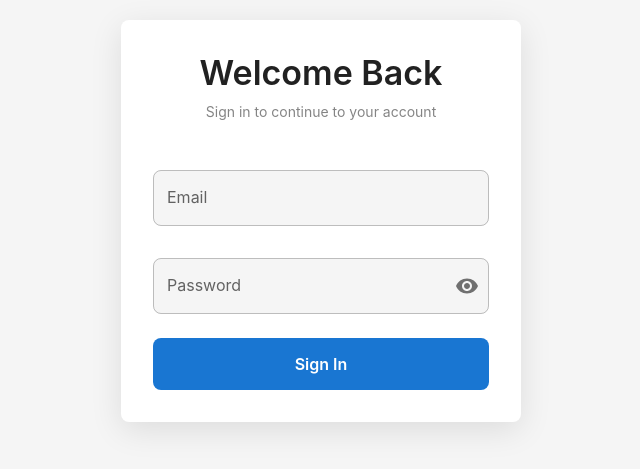
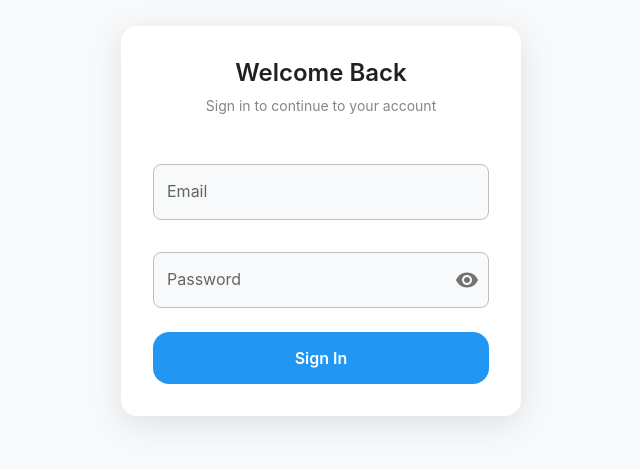
Before and after one commit to InnuxAI/contractflow-frontend, a React (Vite) app: page /login in a window 1280 px wide. Shown: the part 179-648 px from the top of the page, without its empty margins (319-959 px from the left). Built offline with nearby package versions, Linux system fonts and the light colour scheme; what @syncfusion/ej2-base would draw is missing.

Commit message:
Theme Changes : Added Dark mode and slight ui changes

```diff
--- a/src/App.tsx
+++ b/src/App.tsx
@@ -1,10 +1,10 @@
 import { BrowserRouter as Router, Routes, Route, Navigate } from 'react-router-dom';
-import { ThemeProvider, CssBaseline } from '@mui/material';
-import theme from './theme';
+import { CssBaseline } from '@mui/material';
 import Login from './components/Auth/Login';
 import Dashboard from './components/Dashboard/Dashboard';
 import Unauthorized from './components/Auth/Unauthorized';
 import { AuthProvider } from './contexts/AuthContext';
+import { ThemeProvider } from './contexts/ThemeContext';
 import ProtectedRoute from './components/Auth/ProtectedRoute';
 import { registerLicense } from '@syncfusion/ej2-base';
 
@@ -13,7 +13,7 @@ registerLicense('YOUR_SYNCFUSION_LICENSE_KEY');
 
 function App() {
     return (
-        <ThemeProvider theme={theme}>
+        <ThemeProvider>
             <CssBaseline />
             <AuthProvider>
                 <Router>
--- a/src/components/Dashboard/Dashboard.tsx
+++ b/src/components/Dashboard/Dashboard.tsx
@@ -221,7 +221,7 @@ const Dashboard: React.FC = () => {
                 display: 'flex',
                 height: '100%',
             }}>
-                <Box sx={{ width: '300px', height: '100%' }}>
+                <Box sx={{ width: '300px', height: '100vh' }}>
                     <DocumentList
                         onDocumentSelect={handleDocumentSelect}
                         selectedDocument={selectedDocument || undefined}
--- /dev/null
+++ b/src/contexts/ThemeContext.tsx
@@ -0,0 +1,43 @@
+import React, { createContext, useContext, useState, useEffect } from 'react';
+import { PaletteMode } from '@mui/material';
+import { ThemeProvider as MuiThemeProvider } from '@mui/material/styles';
+import { getTheme } from '../theme';
+
+interface ThemeContextType {
+    mode: PaletteMode;
+    toggleTheme: () => void;
+}
+
+const ThemeContext = createContext<ThemeContextType>({
+    mode: 'light',
+    toggleTheme: () => {},
+});
+
+export const useTheme = () => useContext(ThemeContext);
+
+export const ThemeProvider: React.FC<{ children: React.ReactNode }> = ({ children }) => {
+    const [mode, setMode] = useState<PaletteMode>(() => {
+        const savedMode = localStorage.getItem('themeMode');
+        return (savedMode as PaletteMode) || 'light';
+    });
+
+    useEffect(() => {
+        localStorage.setItem('themeMode', mode);
+    }, [mode]);
+
+    const toggleTheme = () => {
+        setMode((prevMode) => (prevMode === 'light' ? 'dark' : 'light'));
+    };
+
+    const theme = getTheme(mode);
+
+    return (
+        <ThemeContext.Provider value={{ mode, toggleTheme }}>
+            <MuiThemeProvider theme={theme}>
+                {children}
+            </MuiThemeProvider>
+        </ThemeContext.Provider>
+    );
+};
+
+export default ThemeProvider;
--- a/src/theme.ts
+++ b/src/theme.ts
@@ -1,32 +1,141 @@
-import { createTheme } from '@mui/material/styles';
+import { createTheme, PaletteMode, alpha } from '@mui/material';
 
-const theme = createTheme({
+// Custom type for our status colors
+declare module '@mui/material/styles' {
+    interface Palette {
+        status: {
+            pending: string;
+            approved: string;
+            rejected: string;
+            inProgress: string;
+            changesMade: string;
+        };
+    }
+    interface PaletteOptions {
+        status?: {
+            pending?: string;
+            approved?: string;
+            rejected?: string;
+            inProgress?: string;
+            changesMade?: string;
+        };
+    }
+}
+
+const getDesignTokens = (mode: PaletteMode) => ({
     palette: {
-        mode: 'light',
+        mode,
+        ...(mode === 'light'
+            ? {
+                // Light mode
                 primary: {
-            main: '#1976d2',
-            light: '#42a5f5',
-            dark: '#1565c0',
+                    main: '#2196f3',
+                    light: '#64b5f6',
+                    dark: '#1976d2',
+                    contrastText: '#fff',
                 },
                 secondary: {
                     main: '#9c27b0',
                     light: '#ba68c8',
                     dark: '#7b1fa2',
+                    contrastText: '#fff',
                 },
                 background: {
-            default: '#f5f5f5',
+                    default: '#f8f9fa',
                     paper: '#ffffff',
                 },
                 text: {
                     primary: 'rgba(0, 0, 0, 0.87)',
                     secondary: 'rgba(0, 0, 0, 0.6)',
                 },
+                divider: 'rgba(0, 0, 0, 0.12)',
+                status: {
+                    pending: '#ed6c02',
+                    approved: '#2e7d32',
+                    rejected: '#d32f2f',
+                    inProgress: '#0288d1',
+                    changesMade: '#9c27b0',
+                },
+            }
+            : {
+                // Dark mode
+                primary: {
+                    main: '#90caf9',
+                    light: '#e3f2fd',
+                    dark: '#42a5f5',
+                    contrastText: '#000',
+                },
+                secondary: {
+                    main: '#ce93d8',
+                    light: '#f3e5f5',
+                    dark: '#ab47bc',
+                    contrastText: '#000',
+                },
+                background: {
+                    default: '#121212',
+                    paper: '#1e1e1e',
+                },
+                text: {
+                    primary: '#ffffff',
+                    secondary: 'rgba(255, 255, 255, 0.7)',
+                },
+                divider: 'rgba(255, 255, 255, 0.12)',
+                status: {
+                    pending: '#ffb74d',
+                    approved: '#66bb6a',
+                    rejected: '#f44336',
+                    inProgress: '#29b6f6',
+                    changesMade: '#ba68c8',
+                },
+            }),
+    },
+    typography: {
+        fontFamily: '"Inter", "Roboto", "Helvetica", "Arial", sans-serif',
+        h1: { fontWeight: 700, fontSize: '2.5rem' },
+        h2: { fontWeight: 600, fontSize: '2rem' },
+        h3: { fontWeight: 600, fontSize: '1.75rem' },
+        h4: { fontWeight: 600, fontSize: '1.5rem' },
+        h5: { fontWeight: 600, fontSize: '1.25rem' },
+        h6: { fontWeight: 600, fontSize: '1rem' },
+        subtitle1: { fontSize: '1rem', fontWeight: 500 },
+        subtitle2: { fontSize: '0.875rem', fontWeight: 500 },
+        body1: { fontSize: '1rem', lineHeight: 1.5 },
+        body2: { fontSize: '0.875rem', lineHeight: 1.43 },
+        button: { textTransform: 'none', fontWeight: 600 },
+    },
+    shape: {
+        borderRadius: 8,
     },
     components: {
+        MuiAppBar: {
+            styleOverrides: {
+                root: {
+                    backgroundImage: 'none',
+                    boxShadow: mode === 'light'
+                        ? '0 1px 3px 0 rgba(0, 0, 0, 0.1), 0 1px 2px -1px rgba(0, 0, 0, 0.1)'
+                        : '0 1px 3px 0 rgba(0, 0, 0, 0.3), 0 1px 2px -1px rgba(0, 0, 0, 0.3)',
+                },
+            },
+        },
         MuiButton: {
+            defaultProps: {
+                disableElevation: true,
+            },
             styleOverrides: {
                 root: {
                     borderRadius: 8,
+                    textTransform: 'none',
+                    fontWeight: 600,
+                },
+            },
+        },
+        MuiPaper: {
+            styleOverrides: {
+                root: {
+                    backgroundImage: 'none',
+                },
+                rounded: {
+                    borderRadius: 12,
                 },
             },
         },
@@ -34,26 +143,30 @@ const theme = createTheme({
             styleOverrides: {
                 root: {
                     '& .MuiOutlinedInput-root': {
-                        '& fieldset': {
-                            borderColor: 'rgba(0, 0, 0, 0.23)',
-                        },
-                        '&:hover fieldset': {
-                            borderColor: 'rgba(0, 0, 0, 0.5)',
-                        },
-                        '&.Mui-focused fieldset': {
-                            borderColor: '#1976d2',
+                        borderRadius: 8,
                     },
                 },
             },
         },
+        MuiCard: {
+            styleOverrides: {
+                root: {
+                    borderRadius: 12,
+                    padding: 16,
                 },
             },
-    typography: {
-        fontFamily: '"Inter", "Roboto", "Helvetica", "Arial", sans-serif',
-        h4: {
-            fontWeight: 600,
+        },
+        MuiListItem: {
+            styleOverrides: {
+                root: {
+                    borderRadius: 8,
+                },
+            },
         },
     },
 });
 
-export default theme;
+export const getTheme = (mode: PaletteMode) => createTheme(getDesignTokens(mode));
+
+export const lightTheme = getTheme('light');
+export const darkTheme = getTheme('dark');
```
Also changed, not shown: src/components/common/Layout.tsx (+38 -47 lines). Lines whose indentation alone changed are shown as unchanged.
